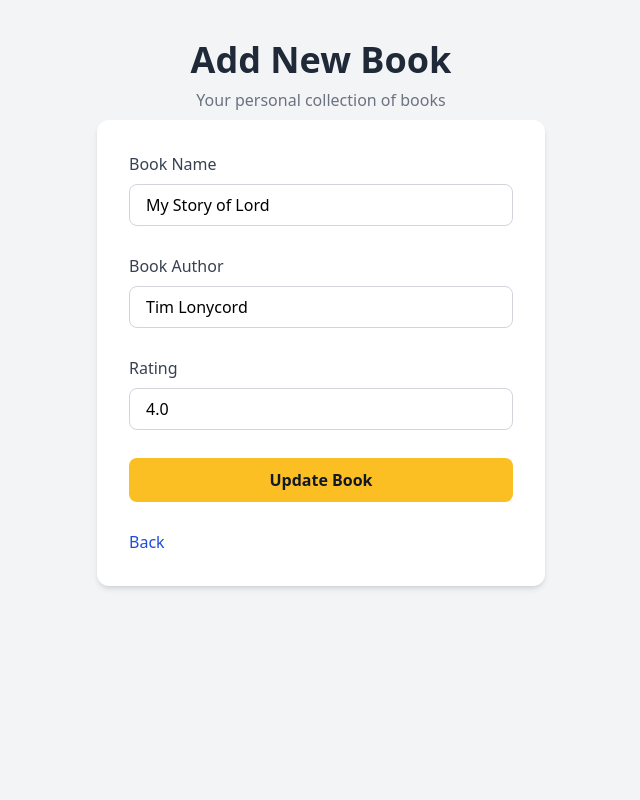
After one commit to guptaamit05/python-100-days, a Flask app: page /edit/1 in a window 1280 px wide. The commit adds this page. Shown: the whole page, without its empty margins (319-959 px from the left). Run offline with Flask 3, Linux system fonts and the light colour scheme; data comes from the database, SQL or seed files in the repository; both versions use the stored data as it was after the commit; some libraries are stand-ins or nearby versions.

Commit message:
created crud operation on book application using db and flask-wtf form.

```diff
--- a/39_SQLite_db/app.py
+++ b/39_SQLite_db/app.py
@@ -5,7 +5,7 @@ from wtforms.validators import DataRequired, NumberRange
 from dotenv import load_dotenv
 import os
 
-from crud import get_all_books,create_book
+from crud import get_all_books,create_book, get_book_by_id, update_book, delete_book
 from db_connect import db
 
 app = Flask(__name__)
@@ -30,6 +30,7 @@ class BookAddForm(FlaskForm):
     book_rating = FloatField(name='book_rating', validators=[DataRequired('Rating is required.' ), NumberRange(min=1, max=10,  message='Rating must be positive (min 1 and max 10).')
 ])
     submit_btn = SubmitField(name='add_book')
+    update_btn = SubmitField(name='update_book')
 
 
 
@@ -42,7 +43,6 @@ def home():
 
 @app.route("/add", methods=['GET', 'POST'])
 def add():
-
     bookForm = BookAddForm()
     if bookForm.validate_on_submit():
         # print(bookForm.book_name.data)
@@ -54,7 +54,33 @@ def add():
         )
         return redirect(url_for('home'))
 
-    return render_template("add.html", form=bookForm)
+    return render_template("add.html", form=bookForm, book=None)
+
+
+@app.route("/edit/<int:id>", methods=['GET','POST'])
+def edit(id):
+    book = get_book_by_id(session=db.session, book_id=id)
+    bookForm = BookAddForm()
+    if bookForm.validate_on_submit():
+        # print(bookForm.book_name.data)
+        update_book(
+            session=db.session,
+            book_id=id,
+            title=bookForm.book_name.data,
+            rating=float(bookForm.book_rating.data),
+            author=bookForm.book_author.data
+        )
+        return redirect(url_for('home'))
+
+    return render_template("add.html", form=bookForm, book=book)
+
+
+@app.route("/delete/<int:id>")
+def delete(id):
+    find_book = get_book_by_id(session=db.session, book_id=id)
+    if find_book:
+        delete_book(session=db.session, book_id=id)
+        return redirect(url_for("home"))
 
 
 if __name__ == "__main__":
--- a/39_SQLite_db/crud.py
+++ b/39_SQLite_db/crud.py
@@ -3,7 +3,7 @@ from sqlalchemy.orm import Session
 from model import Books
 
 def get_all_books(session: Session):
-    return session.scalars(select(Books).order_by(desc(Books.id))).all()
+    return session.scalars(select(Books).order_by(desc(Books.rating))).all()
 
 def get_book_by_id(session: Session, book_id: int):
     return session.get(Books, book_id)
--- a/39_SQLite_db/templates/add.html
+++ b/39_SQLite_db/templates/add.html
@@ -1,36 +1,29 @@
-<!doctype html>
-<html lang="en">
-  <head>
-    <meta charset="UTF-8" />
-    <meta name="viewport" content="width=device-width, initial-scale=1.0" />
-    <title>Add Book</title>
-
-    <script src="https://cdn.tailwindcss.com"></script>
-  </head>
-
-  <body class="min-h-screen bg-gray-100">
-    <div class="min-h-screen flex items-center justify-center px-4 py-8">
+{% extends "base.html" %} {% block title %}Add Book{% endblock %} {% block
+heading %}
+<div class="text-center">
+  <h1 class="text-3xl sm:text-4xl font-bold text-gray-800">Add New Book</h1>
+  <p class="mt-2 text-gray-500">Your personal collection of books</p>
+</div>
+{% endblock %} {% block content %}
+<div class="w-full max-w-3xl flex items-center justify-center px-4">
   <form
-        action="{{url_for('add')}}"
+    action="{% if book %}{{ url_for('edit', id=book.id) }}{% else %}{{ url_for('add') }}{% endif %}"
     method="POST"
     class="w-full max-w-md flex flex-col gap-5 bg-white p-6 sm:p-8 rounded-xl shadow-md"
     novalidate
   >
     {{ form.csrf_token}}
-        <h1 class="text-2xl sm:text-3xl font-bold text-center text-gray-800">
-          Add Book
-        </h1>
 
     <div class="flex flex-col gap-2">
       <label for="bookName" class="font-medium text-gray-700">
         Book Name
       </label>
-          {{ form.book_name(id="bookName", class="w-full px-4 py-2 border
-          border-gray-300 rounded-lg focus:outline-none focus:ring-2
+      {{ form.book_name(id="bookName", value=book.title, class="w-full px-4 py-2
+      border border-gray-300 rounded-lg focus:outline-none focus:ring-2
       focus:ring-amber-400") }}
       <p class="p-0 m-0 text-red-600">
-            {% if form.book_name.errors %} {% for error in form.book_name.errors
-            %} {{error}} {% endfor %} {% endif %}
+        {% if form.book_name.errors %} {% for error in form.book_name.errors %}
+        {{error}} {% endfor %} {% endif %}
       </p>
     </div>
 
@@ -38,37 +31,40 @@
       <label for="bookAuthor" class="font-medium text-gray-700">
         Book Author
       </label>
-          {{ form.book_author(id="bookAuthor", class="w-full px-4 py-2 border
-          border-gray-300 rounded-lg focus:outline-none focus:ring-2
+      {{ form.book_author(id="bookAuthor", value=book.author, class="w-full px-4
+      py-2 border border-gray-300 rounded-lg focus:outline-none focus:ring-2
       focus:ring-amber-400") }}
       <p class="p-0 m-0 text-red-600">
-            {% if form.book_author.errors %} {% for error in
-            form.book_author.errors %} {{error}} {% endfor %} {% endif %}
+        {% if form.book_author.errors %} {% for error in form.book_author.errors
+        %} {{error}} {% endfor %} {% endif %}
       </p>
     </div>
 
     <div class="flex flex-col gap-2">
       <label for="rating" class="font-medium text-gray-700"> Rating </label>
 
-          {{ form.book_rating(type="number", id="rating", class="w-full px-4
-          py-2 border border-gray-300 rounded-lg focus:outline-none focus:ring-2
-          focus:ring-amber-400") }}
+      {{ form.book_rating(type="number", value=book.rating, id="rating",
+      class="w-full px-4 py-2 border border-gray-300 rounded-lg
+      focus:outline-none focus:ring-2 focus:ring-amber-400") }}
       <p class="p-0 m-0 text-red-600">
-            {% if form.book_rating.errors %} {% for error in
-            form.book_rating.errors %} {{error}} {% endfor %} {% endif %}
+        {% if form.book_rating.errors %} {% for error in form.book_rating.errors
+        %} {{error}} {% endfor %} {% endif %}
       </p>
     </div>
 
-        {{ form.submit_btn(class="w-full py-2.5 px-4 bg-amber-400 text-gray-900
-        font-semibold rounded-lg hover:bg-amber-500 transition-colors")}}
+    {% if book %}
+        {{ form.update_btn(class="w-full py-2.5 px-4 bg-amber-400
+        text-gray-900 font-semibold rounded-lg hover:bg-amber-500
+        transition-colors")}}
+    {%else%}
+        {{ form.submit_btn(class="w-full py-2.5 px-4
+        bg-amber-400 text-gray-900 font-semibold rounded-lg hover:bg-amber-500
+        transition-colors")}}
+     {%endif%}
 
-        <a
-          class="pt-2 hover:underline text-blue-700"
-          href="{{url_for('home')}}"
-        >
+    <a class="pt-2 hover:underline text-blue-700" href="{{url_for('home')}}">
       Back</a
     >
   </form>
 </div>
-  </body>
-</html>
+{% endblock %}
--- /dev/null
+++ b/39_SQLite_db/templates/base.html
@@ -0,0 +1,24 @@
+<!doctype html>
+<html lang="en">
+  <head>
+    <meta charset="UTF-8" />
+    <meta name="viewport" content="width=device-width, initial-scale=1.0" />
+    <title>{% block title %}Book Application{% endblock %}</title>
+
+    <script src="https://cdn.tailwindcss.com"></script>
+  </head>
+
+  <body class="min-h-screen bg-gray-100">
+    <div class="flex flex-col items-center px-4 py-10">
+      <!-- Heading -->
+      {% block heading %}My Library{% endblock %}
+
+      <main
+        class="w-full max-w-3xl flex flex-col justify-center items-center px-4 py-2"
+      >
+        <!-- The content block is where individual page text will go -->
+        {% block content %} {% endblock %}
+      </main>
+    </div>
+  </body>
+</html>
```
Also changed, not shown: 39_SQLite_db/templates/index.html (+63 -31 lines), 39_SQLite_db/instance/all_books.db, 1 other file. Lines whose indentation alone changed are shown as unchanged.
